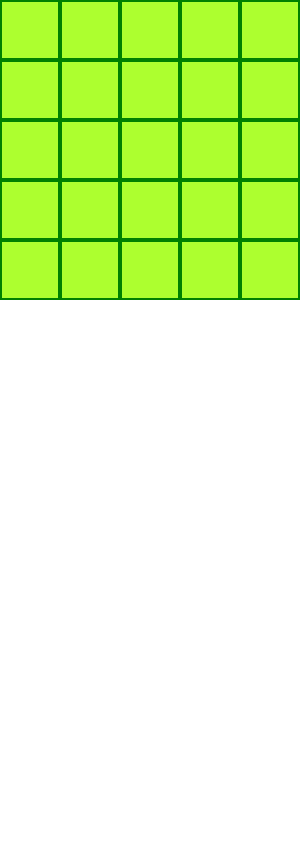
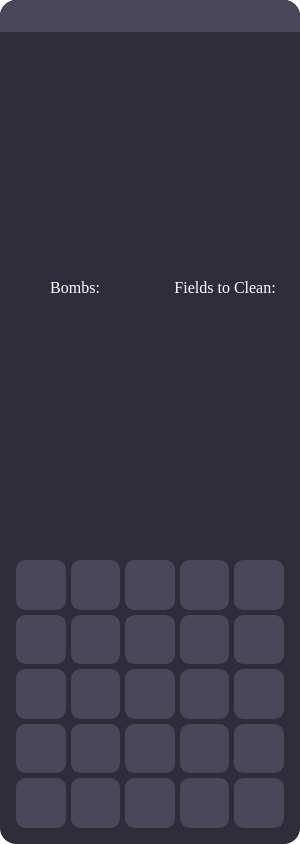
Before and after one commit to CesarHMR/minesweeper-game, an Electron app: page index.html in a window 300 px wide. Drawn offline with Linux system fonts and the light colour scheme.

Commit message:
Improving style

```diff
--- a/game.js
+++ b/game.js
@@ -2,9 +2,11 @@ const gameGrid = document.querySelector('#game-grid')
 let fields = []
 let mines = []
 let fieldsToClean = 0
+let flagsToUse = 0
 
 function SetGameGrid(gridSize, minesAmount){
     fieldsToClean = (gridSize * gridSize) - minesAmount
+    flagsToUse = minesAmount
 
     for (let index = 0; index < gridSize * gridSize; index++) {
         fields.push(CreateField(index, gridSize))
@@ -47,13 +49,17 @@ function CreateField(index, gridSize){
     }
 
     field.onauxclick = () => {
+
         if(field.classList.contains('flag'))
         {
             field.classList.remove('flag')
+            flagsToUse++
         }
         else
         {
+            if(flagsToUse <= 0) return
             field.classList.add('flag')
+            flagsToUse--
         }
     }
 
@@ -61,7 +67,10 @@ function CreateField(index, gridSize){
 }
 
 function EndGame(key){
-    alert('END GAME')
+    setTimeout(() => {
+        alert('END GAME')
+
+    }, 1200)
 }
 
 function WinGame(){
@@ -72,6 +81,8 @@ function ResetGame(){
     gameGrid.innerHTML = ''
     fields = []
     mines = []
+    fieldsToClean = 0
+    flagsToUse = 0
 }
 
 function SetFieldNumber(index, gridSize){
@@ -90,7 +101,7 @@ function SetFieldNumber(index, gridSize){
         return side !== undefined ? fields[side].classList.contains('mine') : false
     })
 
-    console.log(minesCount)
-    console.log(minesCount.length)
+    console.log(index, minesCount)
+
     return minesCount.length
 }
--- a/index.html
+++ b/index.html
@@ -7,10 +7,19 @@
     <link rel="stylesheet" href="./style.css">
     <title>Minesweeper</title>
 </head>
-<body>
-    <header id="game-header"></header>
-    <main id="game-grid"></main>
+<body class="purple">
+    <div id="canva">
 
+        <div id="title-bar"></div>
+
+        <header id="game-header">
+            <p>Bombs:</p>
+            <p>Fields to Clean:</p>
+        </header>
+
+        <main id="game-grid"></main>
+
+    </div>
     <script src="./game.js"></script>
     <script> SetGameGrid(5, 5) </script>
 </body>
--- a/style.css
+++ b/style.css
@@ -7,43 +7,134 @@
 body{
     width: 100vw;
     height: 100vh;
+}
+
+#canva{
+    width: 100%;
+    height: 100%;
 
     overflow: hidden;
+    background-color: var(--color-background);
+    border-radius: 1rem;
 
-    display: flex;
-    grid-template-rows: auto 100vw;
+    display: grid;
+    grid-template-rows: 2rem auto 100vw;
+}
+
+#title-bar{
+    background-color: var(--color-title);
+    grid-row:  1 / 2;
 }
 
 #game-header{
+    width: 100%;
+    height: 100%;
+
+    display: grid;
+    grid-template-columns: 1fr 1fr;
+    align-items: center;
+
+    grid-row:  2 / 3;
+}
+
+#game-header p{
+    text-align: center;
+    color: var(--color-font);
 }
 
 #game-grid{
     width: 100vw;
     height: 100vw;
 
+    padding: 1rem;
+
     display: grid;
     grid-template-columns: repeat(5, 1fr);
     grid-template-rows: repeat(5, 1fr);
+    grid-gap: .3rem;
+
+    grid-row:  3 / 4;
 }
 
 .field{
-    color: black;
+    border-radius: .6rem;
+    border: none;
+    color: var(--color-font);
     font-size: 2rem;
-    background-color: greenyellow;
-    border: solid 2px green;
+
+    background-color: var(--color);
+    transform: scale(1);
+
+    transition: all 100ms ease;
+}
+
+.field:hover{
+    background-color: var(--color-hover);
 }
 
 .field.revealed{
-    background-color: rgb(47, 179, 255);
-    border: solid 2px rgb(0, 82, 177);
+    background-color: var(--color-revealed);
+    animation: expand 300ms ease;
 }
 
 .field.mine.revealed{
-    background-color: rgb(247, 121, 62);
-    border: solid 2px red;
+    background-color: var(--color-mine);
+    animation: shake 300ms ease;
 }
 
 .field.flag{
     background-color: rgb(255, 189, 9);
-    border: solid 2px rgb(255, 115, 0);
 }
+
+body.purple{
+    --color: #4A475B;
+    --color-hover: #605f69;
+    --color-revealed: #8848f0;
+    --color-mine: #ff6450;
+    --color-background: #2F2D39;
+    --color-title: #4A475B;
+    --color-font: #ffffff;
+}
+
+body.blue{
+    --color: #8759F8;
+    --color-hover: #956ef8;
+    --color-revealed: #62dfba;
+    --color-mine: #ff6450;
+    --color-background: #1b1f31;
+    --color-title: #4A475B;
+}
+
+.field:active{
+    transform: scale(.8);
+}
+
+@keyframes shake {
+    0%{
+        transform: rotateZ(0deg);
+    }
+    25%{
+        transform: rotateZ(-3deg);
+    }
+    50%{
+        transform: rotateZ(3deg);
+    }
+    75%{
+        transform: rotateZ(-3deg);
+    }
+    100%{
+        transform: rotateZ(0deg);
+    }
+}
+
+@keyframes expand {
+    0%{
+        transform: rotateZ(0deg) scale(1);
+    }
+    80%{
+        transform: rotateZ(0deg) scale(1.1);
+    }
+    100%{
+        transform: rotateZ(0deg) scale(1);
+    }
+}
```
Also changed, not shown: main.js (+7 -5 lines).
